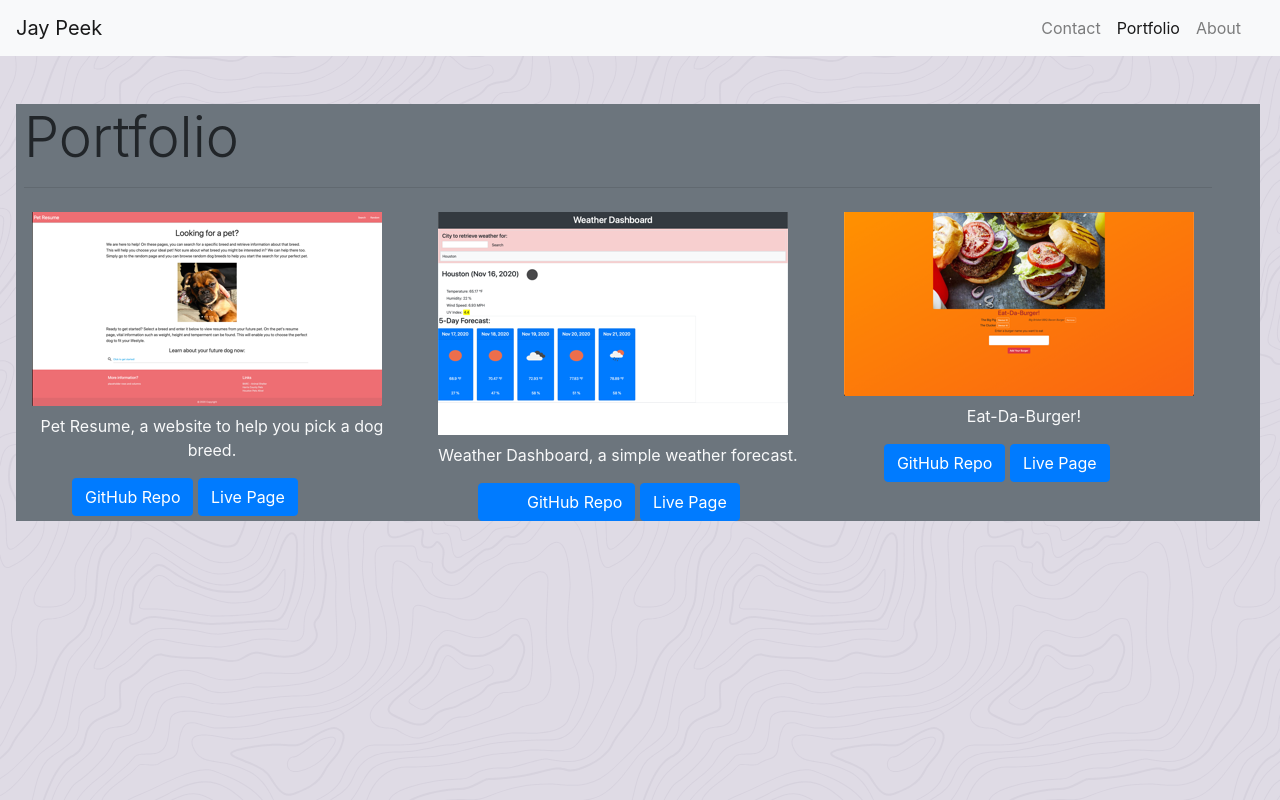
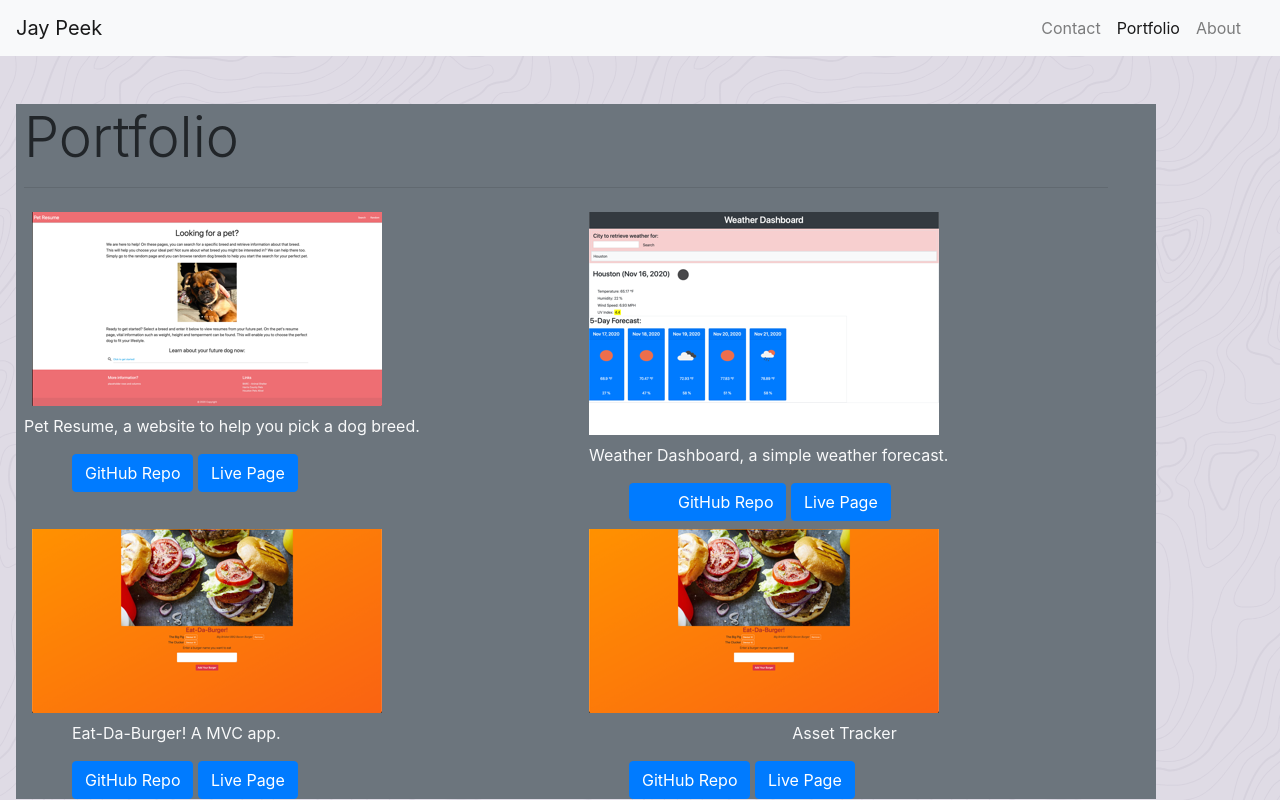
Before and after one commit to ChefJayPeek/jayProfile, a plain HTML site: page portfolio.html in a window 1280 px wide. Drawn offline with nearby package versions, Linux system fonts and the light colour scheme.

Commit message:
Updated portfolio with new projects and buttons, and added resume button to contact page

```diff
--- a/portfolio.html
+++ b/portfolio.html
@@ -29,16 +29,16 @@
         </div>
       </nav>
       <!-- portfolio thumbnail images with links to completed projects will go here.-->
-      <div class="d-inline-block container-flex bg-secondary mt-5 mx-3 pl-2 pr-5">
+      <div class="d-inline-block container-xl bg-secondary mt-5 mx-3 pl-2 pr-5">
         <h1 class="display-4">Portfolio</h1>
         <hr>
             <div class = "row">
-                <div class = "col-md-4">
-                  <div class = "thumbnail">
-                    <!-- <a href="https://chefjaypeek.github.io/petResume/index.html"> -->
+                <div class = "col-lg-6">
+                  <div class = "thumbnail container-med">
+                    <a href="https://chefjaypeek.github.io/petResume/index.html">
                       <img alt="Thumbnail screenshot image Pet Resume" src="assets/petResumeThumb.png" class="m-2">
                       <div class = "caption">
-                        <p class = "text-center text-light">Pet Resume, a website to help you pick a dog breed.</p>
+                        <p class = "text-light">Pet Resume, a website to help you pick a dog breed.</p>
                         <div class = "d-inline-block container-flex pl-5">
                           <a href="https://github.com/ChefJayPeek/petResume" class="btn btn-primary text-center">GitHub Repo</a>
                           <a href="https://chefjaypeek.github.io/petResume/index.html" class="btn btn-primary">Live Page</a>
@@ -48,12 +48,12 @@
 
                   </div>
                 </div>
-                <div class = "col-md-4">
-                  <div class = "thumbnail">
+                <div class = "col-lg-6">
+                  <div class = "thumbnail container-med">
                     <a href="https://chefjaypeek.github.io/weatherDashboard/index.html">
                       <img alt="Thumbnail screenshot image Weather Dashboardd" src="assets/weatherDashboardThumb.png" class="m-2">
                       <div class = "caption">
-                        <p class = "text-center text-light">Weather Dashboard, a simple weather forecast.</p>
+                        <p class = "pl-2 text-light">Weather Dashboard, a simple weather forecast.</p>
                         <div class = "d-inline-block container-flex pl-5">
                           <a href="https://github.com/ChefJayPeek/weatherDashboard" class="pl-5 btn btn-primary text-center">GitHub Repo</a>
                           <a href="https://chefjaypeek.github.io/weatherDashboard/" class="btn btn-primary">Live Page</a>
@@ -63,12 +63,12 @@
 
                   </div>
                 </div>
-                <div class = "col-md-4">
-                  <div class = "thumbnail">
-                    <a href="https://chefjaypeek.github.io/work_day_scheduler/index.html">
+                <div class = "col-lg-6">
+                  <div class = "thumbnail container-med">
+                    <a href="https://pacific-reef-78929.herokuapp.com">
                       <img alt="Thumbnail screenshot image Burger" src="assets/burgerScreenShotThumb.png" class="m-2">
                       <div class = "caption">
-                        <p class = "text-center text-light">Eat-Da-Burger!</p>
+                        <p class = "pl-5 text-light">     Eat-Da-Burger! A MVC app.</p>
                         <div class = "d-inline-block container-flex pl-5">
                           <a href="https://github.com/ChefJayPeek/burger" class="btn btn-primary text-center">GitHub Repo</a>
                           <a href="https://pacific-reef-78929.herokuapp.com" class="btn btn-primary">Live Page</a>
@@ -79,10 +79,21 @@
                   </div>
                 </div>
 
+                <div class = "col-lg-6">
+                  <div class = "thumbnail container-med">
+                    <a href="https://github.com/HananYusuf/Projectect2">
+                      <img alt="Thumbnail screenshot image Burger" src="assets/burgerScreenShotThumb.png" class="m-2">
+                      <div class = "caption">
+                        <p class = "text-center text-light">Asset Tracker</p>
+                        <div class = "d-inline-block container-flex pl-5">
+                          <a href="https://github.com/HananYusuf/Projectect2" class="btn btn-primary text-center">GitHub Repo</a>
+                          <a href="https://arcane-basin-49331.herokuapp.com" class="btn btn-primary">Live Page</a>
+                        </div>
+                      </div>
+                    </a>
 
-                <!-- <img alt="Portfolio image 4" src="https://via.placeholder.com/350" class="float-left m-2">
-                <img alt="Portfolio image 5" src="https://via.placeholder.com/350" class="float-left m-2">
-                <img alt="Portfolio image 6" src="https://via.placeholder.com/350" class="float-left m-2"> -->
+                  </div>
+                </div>
             </div>
 
       </div>
```
